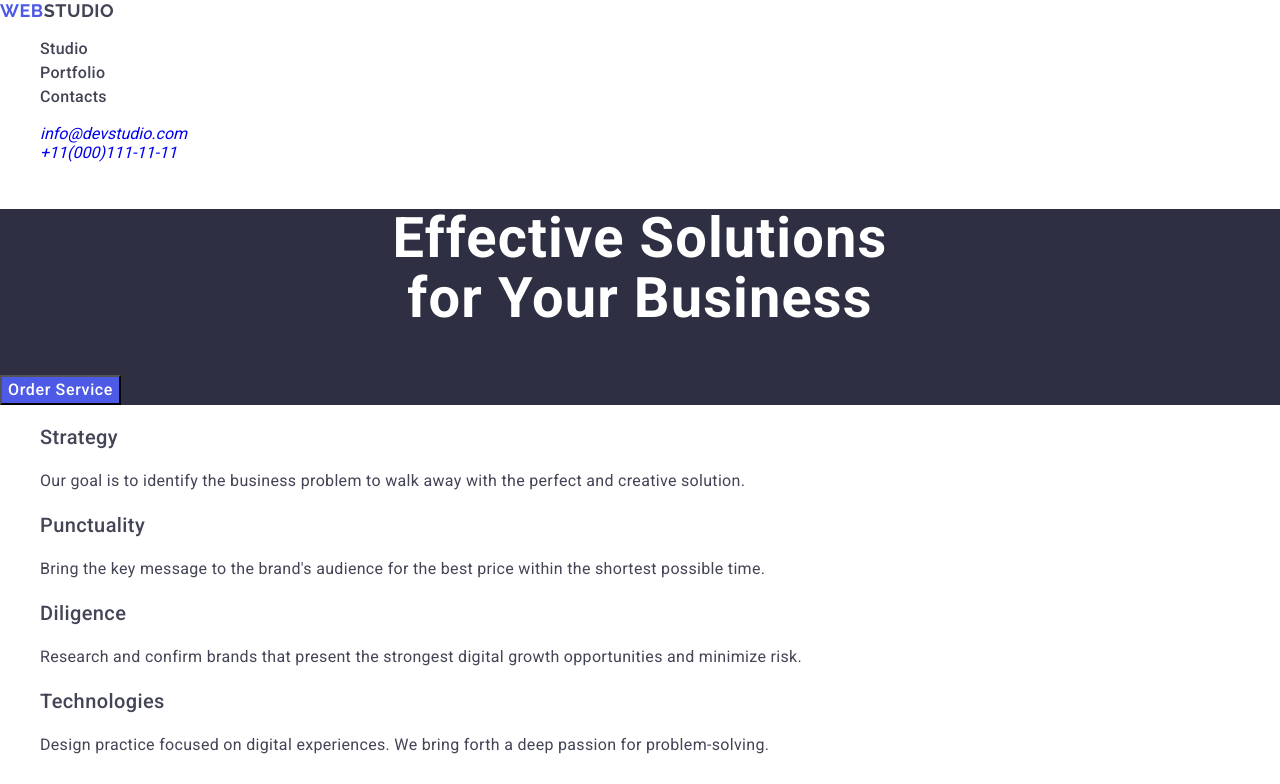
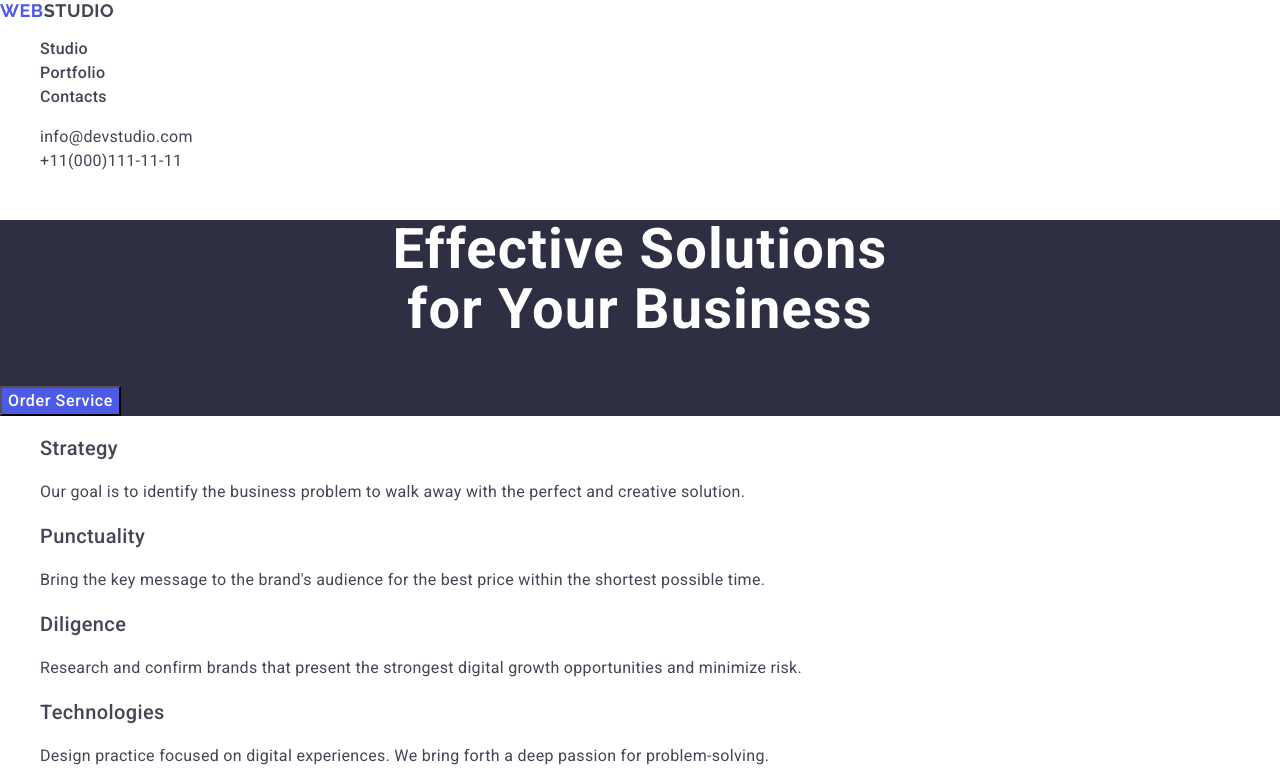
Before and after one commit to Sever3/goit-markup-hw-02, a plain HTML site: page index.html in a window 1280 px wide. Shown: the top 784 px of the page. Drawn offline with nearby package versions, Linux system fonts and the light colour scheme.

Commit message:
Update styles.css address

```diff
--- a/css/styles.css
+++ b/css/styles.css
@@ -63,13 +63,22 @@ ul {
 
 }
 
-.header-address {}
+.header-address {
+
+}
 
 .header-address-list {}
 
 .header-address-item {}
 
-.header-address-link {}
+.header-address-link {
+    color: var(--SLATE, #434455);
+    /* Body */
+    font-size: 16px;
+    font-style: normal;
+    line-height: 1.5; /* 150% */
+    letter-spacing: 0.02em;
+}
 
 /* ---------------- END HEADER ----------------- */
 
```
